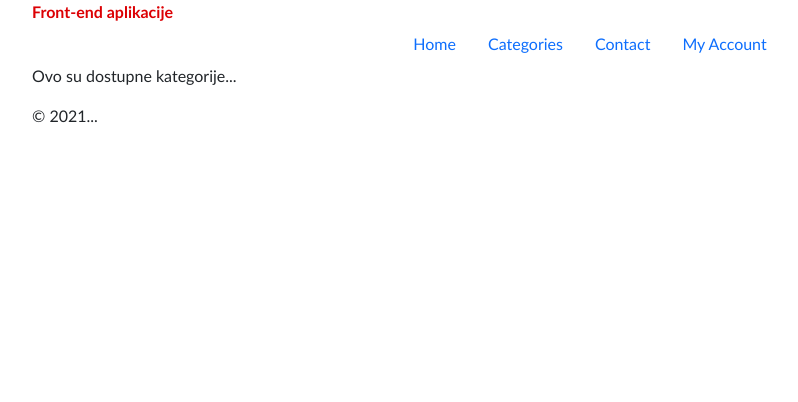
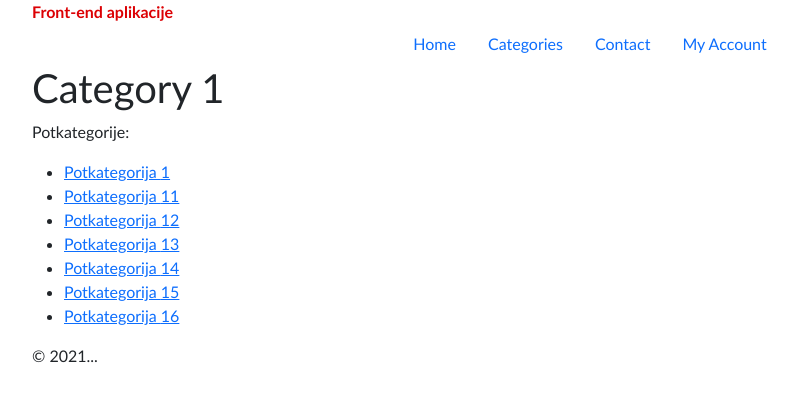
Before and after one commit to aleksa-codes/PIiVT-2022, a React (Create React App) app in the folder 04-front-end/: page /category/1 in a window 1280 px wide. Shown: the top 402 px of the page, without its empty margins (50-848 px from the left). Built offline with nearby package versions, Linux system fonts and the light colour scheme.

Commit message:
Create a component that uses routes with matched parameters

```diff
--- a/04-front-end/src/components/Application/Application.tsx
+++ b/04-front-end/src/components/Application/Application.tsx
@@ -20,7 +20,7 @@
           <Switch>
             <Route exact path="/" component={ HomePage } />
 
-            <Route path="/category" component={ CategoryPage } />
+            <Route path="/category/:cid?" component={ CategoryPage } />
 
             <Route path="/contact">
               <ContactPage
--- a/04-front-end/src/components/BasePage/BasePage.tsx
+++ b/04-front-end/src/components/BasePage/BasePage.tsx
@@ -3,6 +3,7 @@
 
 class BasePageProperties {
     sidebar?: JSX.Element = undefined;
+    match?: any;
 }
 
 export { BasePageProperties };
--- a/04-front-end/src/components/CategoryPage/CategoryPage.tsx
+++ b/04-front-end/src/components/CategoryPage/CategoryPage.tsx
@@ -1,11 +1,92 @@
-import BasePage from '../BasePage/BasePage';
+import { Link } from 'react-router-dom';
+import BasePage, { BasePageProperties } from '../BasePage/BasePage';
 
-export default class CategoryPage extends BasePage<{}> {
-    // ...
+class CategoryPageProperties extends BasePageProperties {
+    match?: {
+        params: {
+            cid: string;
+        }
+    }
+}
+
+class CategoryPageState {
+    title: string = "";
+    subcategories: number[] = [];
+}
+
+export default class CategoryPage extends BasePage<CategoryPageProperties> {
+    state: CategoryPageState;
+
+    constructor(props: CategoryPageProperties) {
+        super(props);
+
+        this.state = {
+            title: "Loading...",
+            subcategories: []
+        };
+    }
+
+    private getCategoryId(): number|null {
+        const cid = this.props.match?.params.cid;
+        return cid ? +(cid) : null;
+    }
+
+    private getCategoryData() {
+        const cid = this.getCategoryId();
+
+        if (cid === null) {
+            this.setState({
+                title: "All categories.",
+                subcategories: [
+                    1, 4, 7, 13, 18
+                ],
+            });
+        } else {
+            this.setState({
+                title: "Category " + cid,
+                subcategories: [
+                    cid,
+                    cid + 10,
+                    cid + 11,
+                    cid + 12,
+                    cid + 13,
+                    cid + 14,
+                    cid + 15,
+                ],
+            });
+        }
+    }
+
+    componentDidMount() {
+        this.getCategoryData();
+    }
+
+    componentDidUpdate(prevProps: CategoryPageProperties, prevState: CategoryPageState) {
+        if (prevProps.match?.params.cid !== this.props.match?.params.cid){
+            this.getCategoryData();
+        }
+    }
 
     renderMain(): JSX.Element {
         return (
-            <p>Ovo su dostupne kategorije...</p>
+            <>
+                <h1>{ this.state.title }</h1>
+                <p>Potkategorije:</p>
+                <ul>
+                    {
+                        this.state.subcategories.map(
+                            cat => (
+                                <li key={"subcategory-link-" + cat }>
+                                    <Link to={ "/category/" + cat }>
+                                         Potkategorija { cat }
+                                    </Link>
+                                </li>
+                            )
+                        )
+                    }
+
+                </ul>
+            </>
         );
     }
 }
```
